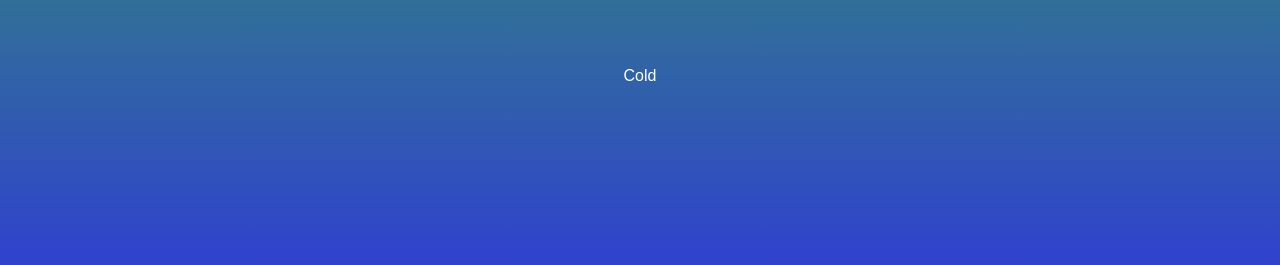
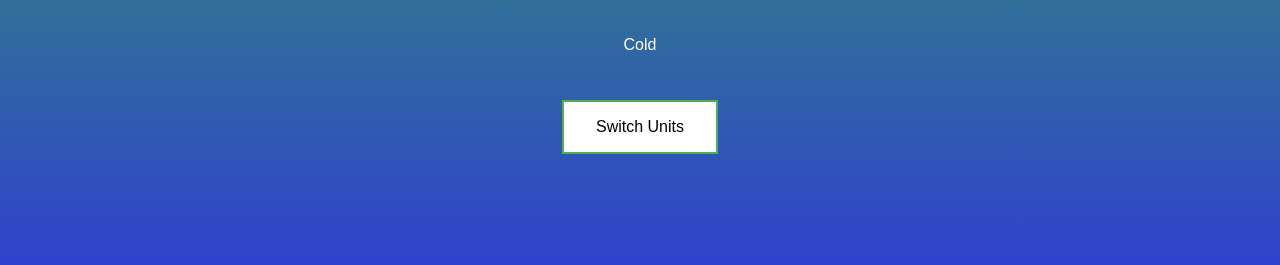
Before and after one commit to jonshushushu/Weather-App, a plain HTML site: page index.html in a window 1280 px wide. Shown: the part 513-778 px from the top of the page. Drawn offline with Linux system fonts and the light colour scheme.

Commit message:
Update index.html

```diff
--- a/index.html
+++ b/index.html
@@ -4,9 +4,29 @@
         <meta name="viewpoint" content="width=device.width, initial-scale=1.0" />
         <meta http-equiv="X-UA-Comptaible"
         content="ie=edge" />
-        <meta http-equiv="Content-Security-Policy" content="upgrade-insecure-requests">
         <link rel="stylesheet" href="./style.css" />
         <title>Weather</title>
+        <style>
+            .button {
+            background-color: white;
+            color: black;
+              border: 2px solid #4CAF50;
+              padding: 16px 32px;
+              text-align: center;
+              text-decoration: none;
+              display: inline-block;
+              font-size: 16px;
+              margin: 4px 2px;
+              transition-duration: 0.4s;
+              cursor: pointer;
+            }
+
+            .button:hover {
+              background-color: #4CAF50;
+              color: white;
+            }
+
+            </style>
     </head>
     <body>
         <div class="location">
@@ -21,7 +41,7 @@
             </div>
             <div class="temperature-description"> Cold </div>
         </div>
-
+        <button class="button"> Switch Units</button>
         <script src="skycons.js"></script>
         <script src="app.js"></script>
     </body>
```
